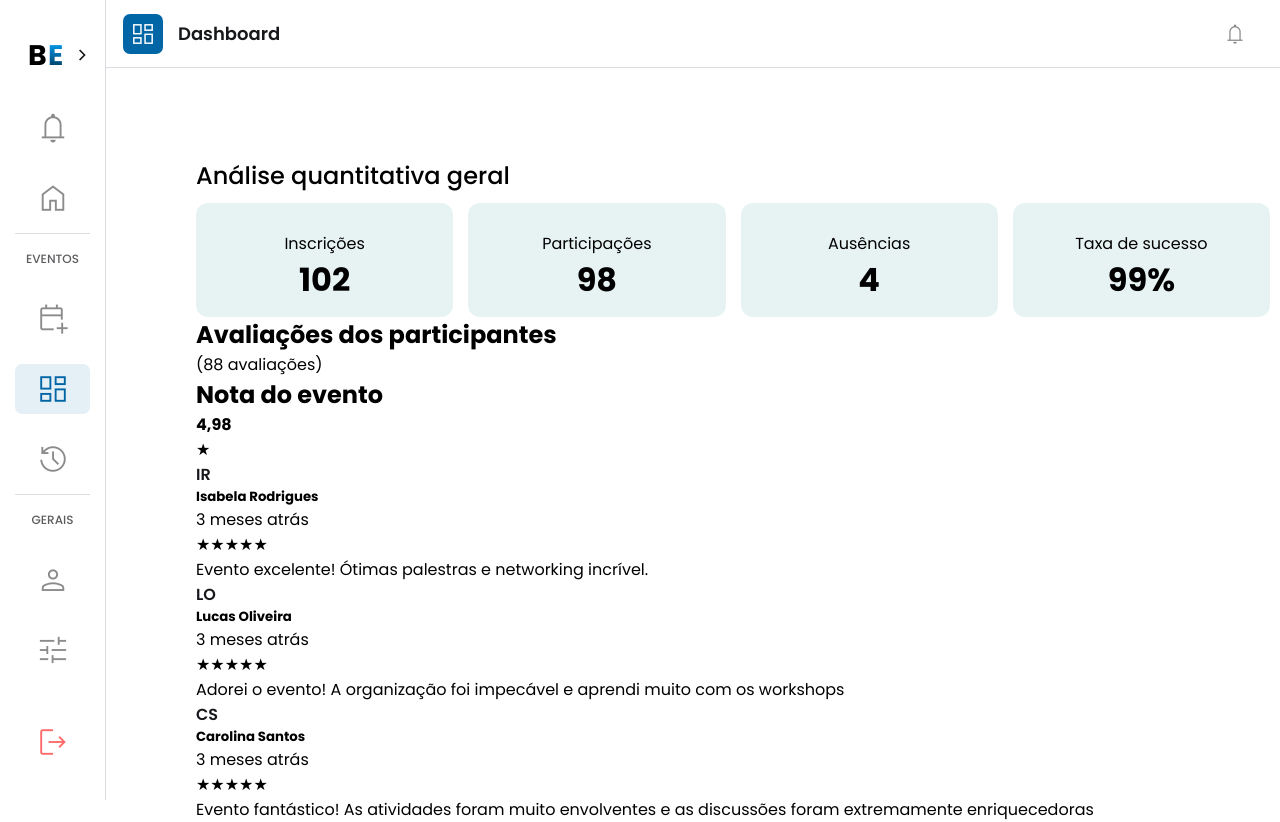
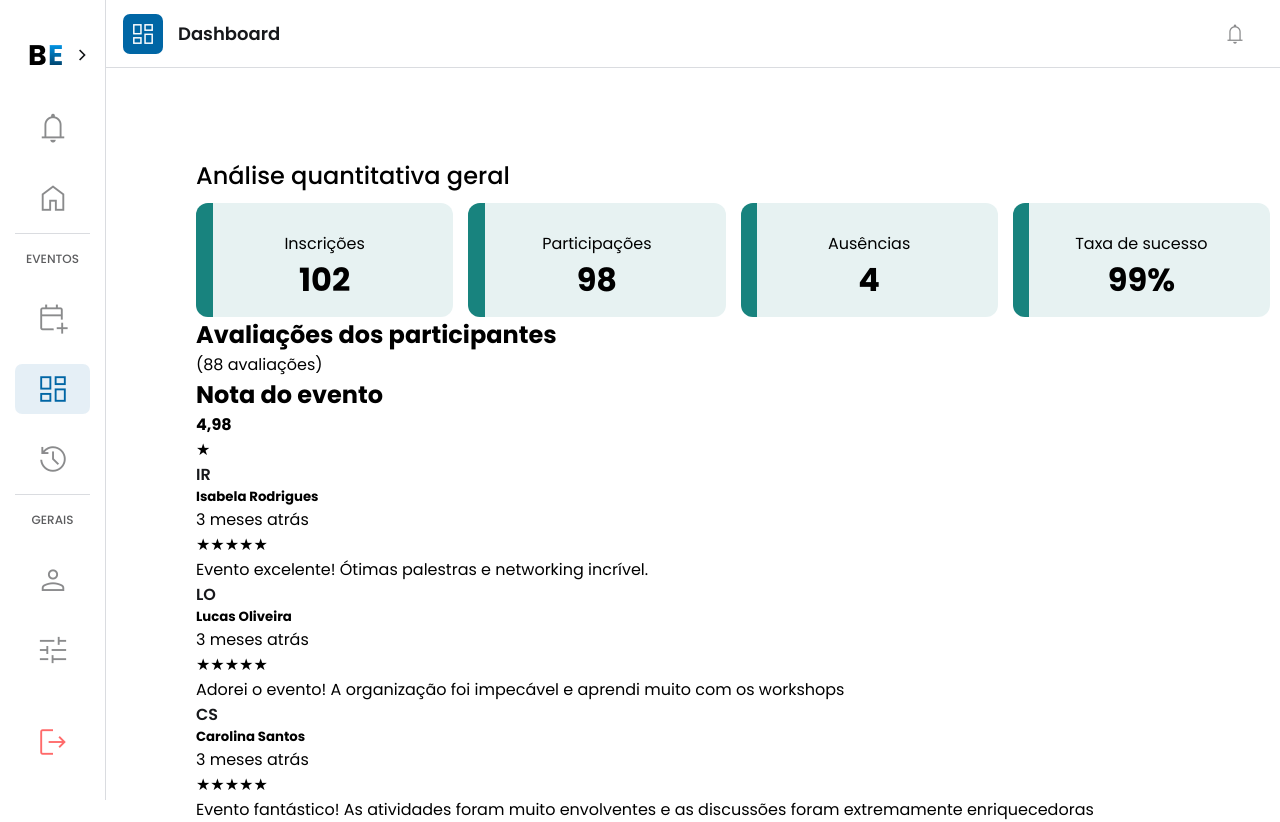
Before and after one commit to EsyProject/EsyFrontend, a React (Vite) app: page /dashboard in a window 1280 px wide. Shown: the top 822 px of the page. Built offline with nearby package versions, Linux system fonts and the light colour scheme.

Commit message:
feat: creating a rectangle to compose the metric cards

```diff
--- a/src/pages/Dashboard/Dashboard.css
+++ b/src/pages/Dashboard/Dashboard.css
@@ -20,6 +20,7 @@
 .general-analysis h2 {
   font-weight: 500;
   font-size: 24px;
+  margin-bottom: 10px;
 }
 
 .metrics {
@@ -31,10 +32,31 @@
   display: flex;
   flex-direction: column;
   align-items: center;
-  margin-top: 10px;
   width: 368px;
   height: 114px;
   background: rgb(24, 131, 126, 0.1);
   border-radius: 12px;
   padding: 28px;
 }
+
+.metric {
+  display: flex;
+  flex-direction: column;
+  align-items: center;
+  width: 368px;
+  height: 114px;
+  background: rgb(24, 131, 126, 0.1);
+  border-radius: 12px;
+  padding: 28px;
+  position: relative;
+}
+
+.rectangle-metric {
+  position: absolute;
+  width: 16.68px;
+  height: 100%;
+  left: 0;
+  top: 0;
+  background: #18837e;
+  border-radius: 12px 0px 0px 12px;
+}
--- a/src/pages/Dashboard/Dashboard.jsx
+++ b/src/pages/Dashboard/Dashboard.jsx
@@ -29,18 +29,22 @@ const Dashboard = () => {
           <h2>Análise quantitativa geral</h2>
           <div className="metrics">
             <div className="metric">
+              <div className="rectangle-metric"></div>
               <p>Inscrições</p>
               <h1>102</h1>
             </div>
             <div className="metric">
+              <div className="rectangle-metric"></div>
               <p>Participações</p>
               <h1>98</h1>
             </div>
             <div className="metric">
+              <div className="rectangle-metric"></div>
               <p>Ausências</p>
               <h1>4</h1>
             </div>
             <div className="metric">
+              <div className="rectangle-metric"></div>
               <p>Taxa de sucesso</p>
               <h1>99%</h1>
             </div>
```
